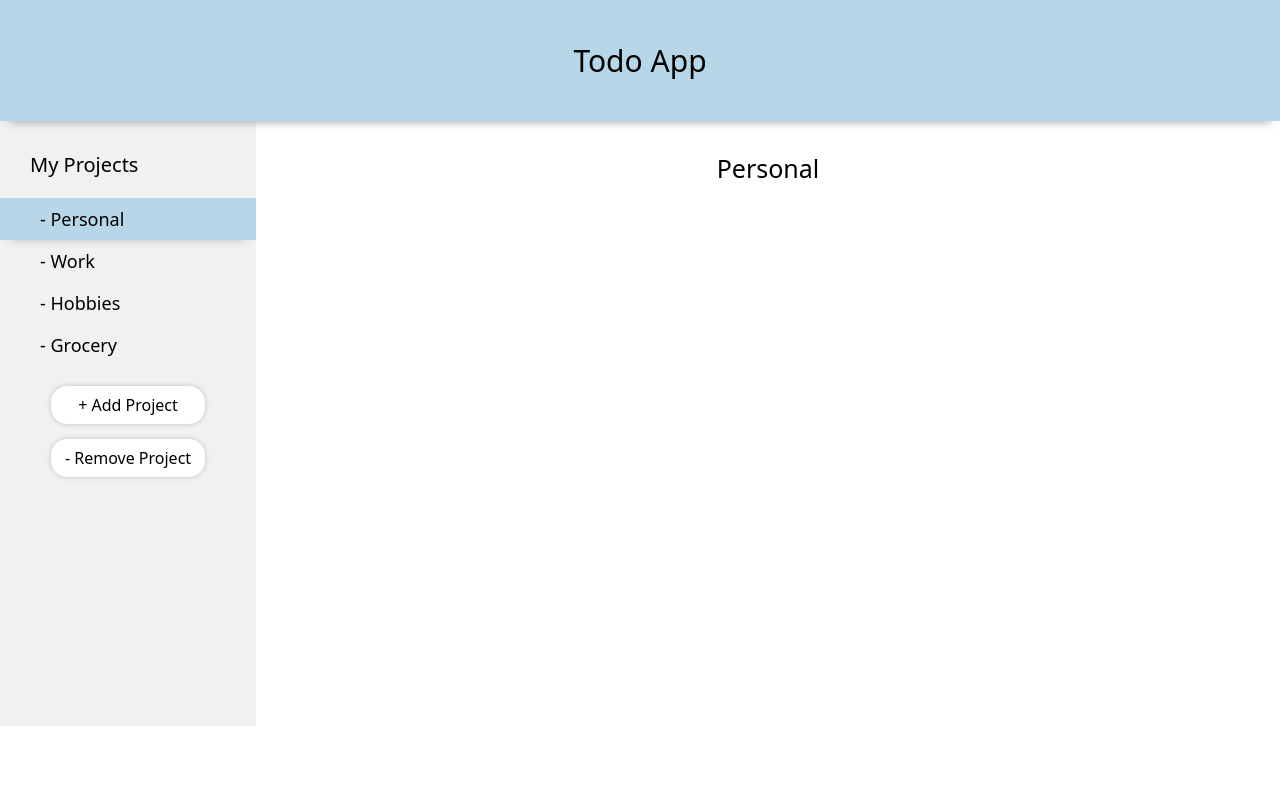
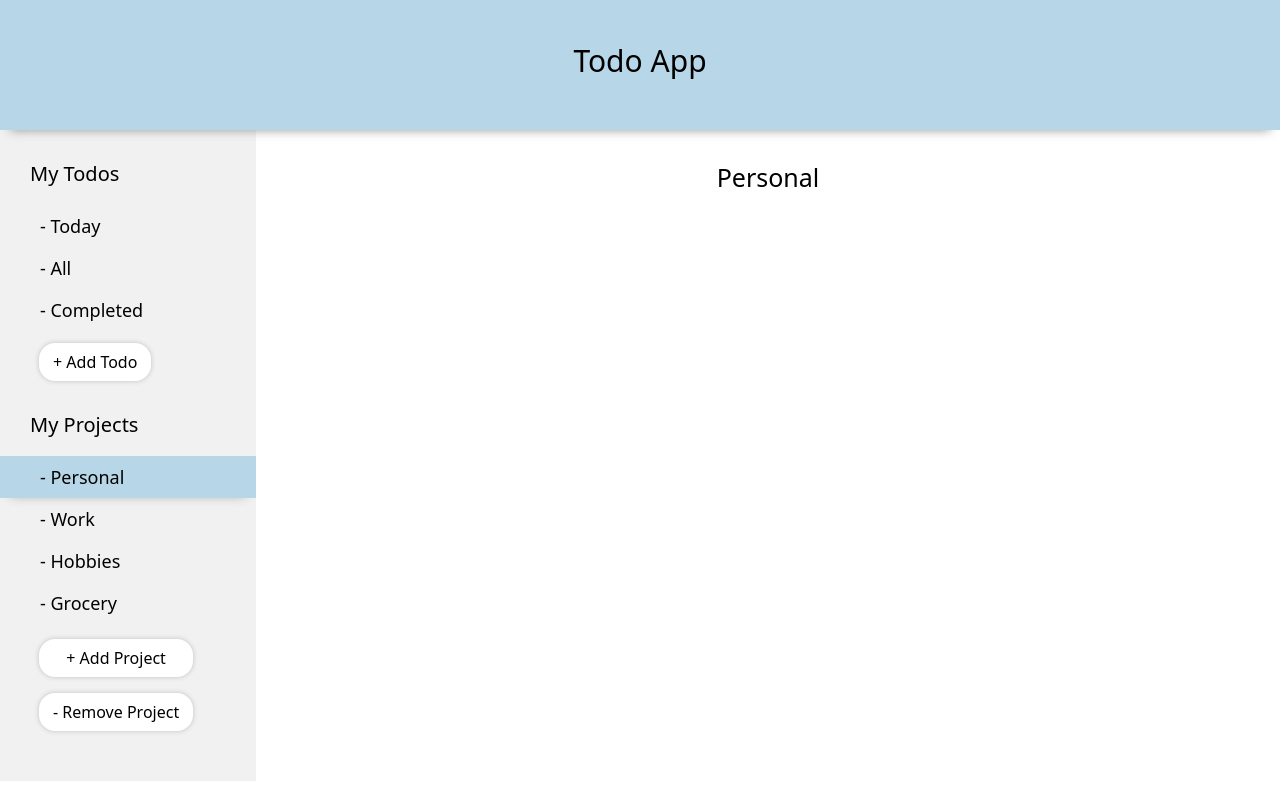
Before and after one commit to deepend15/odin-todo, a website built with webpack: page src/template.html in a window 1280 px wide. Both pictures are taken after a click on the element "- Personal". Built offline with nearby package versions, Linux system fonts and the light colour scheme.

Commit message:
Add 'My Todos' to nav & page-load functions

```diff
--- /dev/null
+++ b/src/all-page.js
@@ -0,0 +1,7 @@
+export function loadAll() {
+    const mainDiv = document.querySelector("main");
+    mainDiv.textContent = "";
+    const title = document.createElement("h3");
+    title.textContent = "All Todos";
+    mainDiv.appendChild(title);
+}
--- /dev/null
+++ b/src/completed-page.js
@@ -0,0 +1,7 @@
+export function loadCompleted() {
+    const mainDiv = document.querySelector("main");
+    mainDiv.textContent = "";
+    const title = document.createElement("h3");
+    title.textContent = "Completed Todos";
+    mainDiv.appendChild(title);
+}
--- a/src/index.js
+++ b/src/index.js
@@ -1,4 +1,7 @@
 import "./styles.css";
+import { loadToday } from "./today-page.js";
+import { loadAll } from "./all-page.js";
+import { loadCompleted } from "./completed-page.js";
 import { loadPersonal } from "./personal-page.js";
 import { loadWork } from "./work-page.js";
 import { loadHobbies } from "./hobbies-page.js";
@@ -10,14 +13,17 @@ const personalBtn = document.querySelector(".personal-btn");
 const workBtn = document.querySelector(".work-btn");
 const hobbiesBtn = document.querySelector(".hobbies-btn");
 const groceryBtn = document.querySelector(".grocery-btn");
+const todayBtn = document.querySelector(".today-btn");
+const allBtn = document.querySelector(".all-btn");
+const completedBtn = document.querySelector(".completed-btn");
 
-const projectButtonWrappers = document.querySelectorAll(".project-button-wrapper");
+const navListButtonWrappers = document.querySelectorAll(".nav-list-button-wrapper");
 
-loadPersonal();
-personalBtn.parentElement.classList.add("project-button-selected");
+loadToday();
+todayBtn.parentElement.classList.add("todo-button-selected");
 
 const addInitialProjects = (function () {
-    for (const wrapper of projectButtonWrappers) {
+    for (const wrapper of navListButtonWrappers) {
         projects.addProject(wrapper.firstElementChild.textContent.slice(2).toLowerCase());
     };
 })();
@@ -34,10 +40,29 @@ function getCurrentProject() {
 }
 
 function unselectCurrentProject() {
-    projectButtonWrappers.forEach((wrapper) => {
+    navListButtonWrappers.forEach((wrapper) => {
         wrapper.classList.remove("project-button-selected");
+        wrapper.classList.remove("todo-button-selected");
     });
 }
+
+todayBtn.parentElement.addEventListener("click", () => {
+    loadToday();
+    unselectCurrentProject();
+    todayBtn.parentElement.classList.add("todo-button-selected");
+});
+
+allBtn.parentElement.addEventListener("click", () => {
+    loadAll();
+    unselectCurrentProject();
+    allBtn.parentElement.classList.add("todo-button-selected");
+});
+
+completedBtn.parentElement.addEventListener("click", () => {
+    loadCompleted();
+    unselectCurrentProject();
+    completedBtn.parentElement.classList.add("todo-button-selected");
+});
 
 personalBtn.parentElement.addEventListener("click", () => {
     loadPersonal();
@@ -63,11 +88,11 @@ groceryBtn.parentElement.addEventListener("click", () => {
     groceryBtn.parentElement.classList.add("project-button-selected");
 });
 
-function toggleProjectButtonHighlighted(e) {
-    e.target.classList.toggle("project-button-highlighted");
+function toggleNavListButtonHighlighted(e) {
+    e.target.classList.toggle("nav-list-button-highlighted");
 }
 
-projectButtonWrappers.forEach((wrapper) => {
-    wrapper.addEventListener("mouseenter", toggleProjectButtonHighlighted);
-    wrapper.addEventListener("mouseleave", toggleProjectButtonHighlighted);
+navListButtonWrappers.forEach((wrapper) => {
+    wrapper.addEventListener("mouseenter", toggleNavListButtonHighlighted);
+    wrapper.addEventListener("mouseleave", toggleNavListButtonHighlighted);
 });
--- a/src/styles.css
+++ b/src/styles.css
@@ -62,17 +62,17 @@ nav {
 nav > h2 {
     font-size: 2rem;
     font-weight: 500;
-    margin-bottom: 2rem;
+    margin-bottom: 1.8rem;
 }
 
-.project-button-wrapper {
+.nav-list-button-wrapper {
     /* below extends the div past the parent nav's padding */
 
     margin: 0 -3rem;
     padding: 0.9rem 3rem;
 }
 
-.project-button-wrapper > button {
+.nav-list-button-wrapper > button {
     font-size: 1.8rem;
     padding: 0px;
     border: none;
@@ -81,15 +81,18 @@ nav > h2 {
     background-color: var(--nav-gray);
 }
 
-.add-and-remove-project-buttons {
-    margin-top: 2rem;
+.add-todo-button-wrapper {
+    margin: 1.2rem 0rem 3rem 0.9rem;
+}
+
+.add-remove-project-buttons-wrapper {
+    margin: 1.5rem 0rem 2rem 0.9rem;
     display: grid;
     grid-template-columns: max-content;
-    justify-content: center;
-    gap: 1.5rem;
+    gap: 1.6rem;
 }
 
-.add-and-remove-project-buttons > button {
+.nav-add-and-remove-button {
     padding: 8px 14px;
     border-radius: 16px;
     border: none;
@@ -97,15 +100,15 @@ nav > h2 {
     box-shadow: 0 0 5px silver;
 }
 
-.add-and-remove-project-buttons > button:hover {
+.nav-add-and-remove-button:hover {
     box-shadow: 0 0 8px gray;
 }
 
-.add-and-remove-project-buttons > button:active {
+.nav-add-and-remove-button:active {
     background-color: var(--project-button-active);
 }
 
-.project-button-highlighted {
+.nav-list-button-highlighted {
     box-shadow: 0 10px 10px -10px silver;
     background-color: #d7ebf7;
     button {
@@ -117,7 +120,8 @@ nav > h2 {
     }
 }
 
-.project-button-selected {
+.project-button-selected,
+.todo-button-selected {
     box-shadow: 0 10px 10px -10px silver;
     background-color: var(--header-blue);
     button {
@@ -126,7 +130,8 @@ nav > h2 {
     z-index: 1;
 }
 
-.project-button-selected.project-button-highlighted {
+.project-button-selected.nav-list-button-highlighted,
+.todo-button-selected.nav-list-button-highlighted {
     box-shadow: 0 12px 8px -8px silver;
 }
 
--- a/src/template.html
+++ b/src/template.html
@@ -8,24 +8,38 @@
 <body>
     <header>
         <h1>Todo App</h1>
+
     </header>
     <nav>
+        <h2>My Todos</h2>
+        <div class="nav-list-button-wrapper">
+            <button class="today-btn">- Today</button>
+        </div>
+        <div class="nav-list-button-wrapper">
+            <button class="all-btn">- All</button>
+        </div>
+        <div class="nav-list-button-wrapper">
+            <button class="completed-btn">- Completed</button>
+        </div>
+        <div class="add-todo-button-wrapper">
+            <button class="nav-add-and-remove-button">+ Add Todo</button>
+        </div>
         <h2>My Projects</h2>
-        <div class="project-button-wrapper">
+        <div class="nav-list-button-wrapper">
             <button class="personal-btn">- Personal</button>
         </div>
-        <div class="project-button-wrapper">
+        <div class="nav-list-button-wrapper">
             <button class="work-btn">- Work</button>
         </div>
-        <div class="project-button-wrapper">
+        <div class="nav-list-button-wrapper">
             <button class="hobbies-btn">- Hobbies</button>
         </div>
-        <div class="project-button-wrapper">
+        <div class="nav-list-button-wrapper">
             <button class="grocery-btn">- Grocery</button>
         </div>
-        <div class="add-and-remove-project-buttons">
-            <button>+ Add Project</button>
-            <button>- Remove Project</button>
+        <div class="add-remove-project-buttons-wrapper">
+            <button class="nav-add-and-remove-button">+ Add Project</button>
+            <button class="nav-add-and-remove-button">- Remove Project</button>
         </div>
     </nav>
     <main></main>
--- /dev/null
+++ b/src/today-page.js
@@ -0,0 +1,7 @@
+export function loadToday() {
+    const mainDiv = document.querySelector("main");
+    mainDiv.textContent = "";
+    const title = document.createElement("h3");
+    title.textContent = "Today's Todos";
+    mainDiv.appendChild(title);
+}
```
